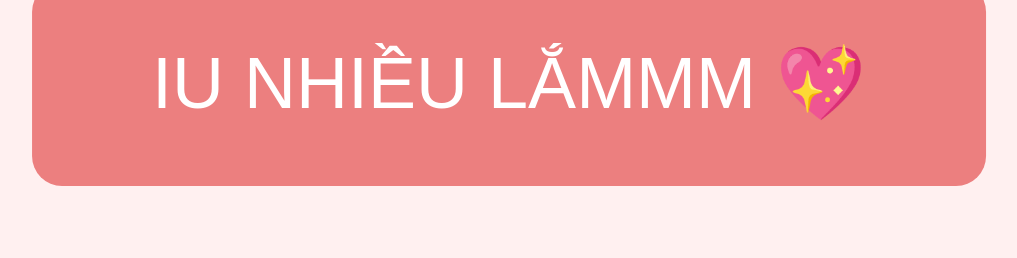
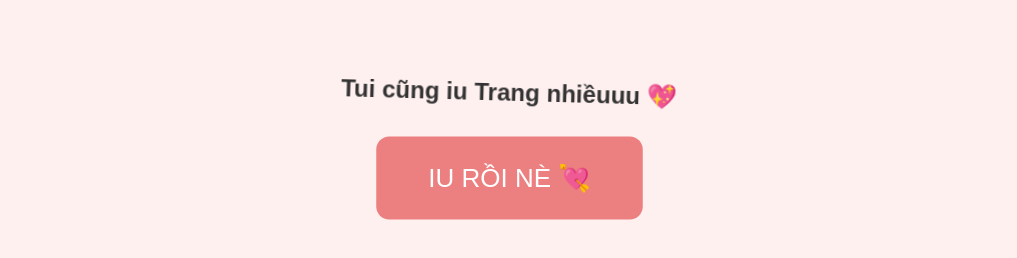
Before and after one commit to thotrangcute/yeube, a plain HTML site: page index.html in a window 1280 px wide. Both pictures are taken after a click on the button "Có". Shown: the whole page, without its empty margins (131-1148 px from the left). Drawn offline with Linux system fonts and the light colour scheme.

Commit message:
Add files via upload

```diff
--- a/index.html
+++ b/index.html
@@ -28,9 +28,31 @@
         transition: all 0.3s ease;
       }
 
+      .shake {
+        animation: shake 0.5s infinite alternate;
+      }
+
+      @keyframes shake {
+        0% {
+          transform: scale(1) rotate(0deg);
+        }
+        25% {
+          transform: scale(1.05) rotate(-2deg);
+        }
+        50% {
+          transform: scale(1.1) rotate(2deg);
+        }
+        75% {
+          transform: scale(1.05) rotate(-2deg);
+        }
+        100% {
+          transform: scale(1) rotate(0deg);
+        }
+      }
+
       .yes-btn {
         padding: 20px 40px;
-        font-size: 24px;
+        font-size: 20px;
         background-color: #ec7f7f;
         color: white;
         border: none;
@@ -38,9 +60,10 @@
         cursor: pointer;
         transition: all 0.5s ease;
         z-index: 1;
+        max-width: 90vw;
+        word-wrap: break-word;
       }
 
-      /* Đưa ra khỏi .buttons để không bị che */
       .no-btn {
         padding: 10px 20px;
         font-size: 14px;
@@ -72,7 +95,7 @@
   </head>
   <body>
     <img src="https://i.imgur.com/IaUrttj.png" alt="cute-cat" id="cat" />
-    <h2 id="question">bé hiền iu ơi , bé có iu me hônggg</h2>
+    <h2 id="question">Trang ơi, cậu có iu tôi hônggg</h2>
 
     <div class="buttons">
       <button class="yes-btn" onclick="onYesClick()">Có</button>
@@ -99,11 +122,14 @@
       function onYesClick() {
         noBtn.classList.add("hidden");
         catImg.classList.add("hidden");
-        question.classList.add("hidden");
+        question.innerText = "Tui cũng iu Trang nhiềuuu 💖";
+        question.classList.add("shake");
+        question.style.fontSize = "22px";
+        question.style.marginTop = "30px";
 
         const yesBtn = document.querySelector(".yes-btn");
-        yesBtn.style.transform = "scale(3)";
-        yesBtn.innerText = "IU NHIỀU LẮMMM 💖";
+        yesBtn.innerText = "IU RỒI NÈ 💘";
+        yesBtn.style.transform = "scale(1.3)";
       }
     </script>
   </body>
```
